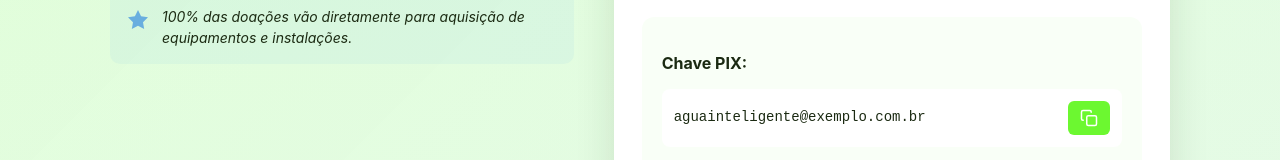
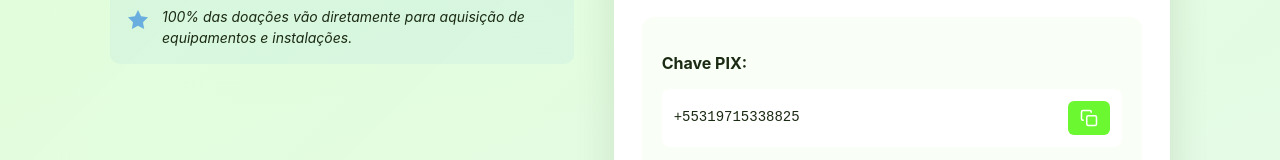
Before and after one commit to andersonjr667/Projeto_AguaInteligente, a website: page pages/index.html in a window 1280 px wide. Shown: the part 1064-1224 px from the top of the page. Drawn offline with Linux system fonts and the light colour scheme.

Commit message:
feat: Adicionar favicon e atualizar chave PIX real
- Adicionado favicon.ico em todas as páginas (index, sobre, como-funciona, contato, faq)
- Atualizada chave PIX para +55319715338825
- Nome do beneficiário: ANDERSON L DA S JUNIOR
- Cidade: BELO HORIZONT
- Favicon usa o logo do projeto

```diff
--- a/js/script.js
+++ b/js/script.js
@@ -257,9 +257,9 @@ backToTop?.addEventListener('click', ()=> window.scrollTo({top:0,behavior:'smoot
 // Donation section functionality
 // PIX Configuration
 const pixConfig = {
-  pixKey: 'aguainteligente@exemplo.com.br',
-  merchantName: 'PROJETO AGUA INTELIGENTE',
-  merchantCity: 'SAO PAULO',
+  pixKey: '+55319715338825',
+  merchantName: 'ANDERSON L DA S JUNIOR',
+  merchantCity: 'BELO HORIZONT',
   txid: 'DOACAO' + Date.now().toString().slice(-10),
   amount: 0 // Will be updated based on user selection
 };
--- a/pages/index.html
+++ b/pages/index.html
@@ -4,7 +4,7 @@
   <meta charset="utf-8">
   <meta name="viewport" content="width=device-width,initial-scale=1">
   <meta name="description" content="Projeto ÁGUA INTELIGENTE — sistema de irrigação inteligente para hortas comunitárias com sensores e automação. Saiba como funciona e solicite instalação.">
-  <link rel="icon" href="../images/logo.png" type="image/png">
+  <link rel="icon" type="image/png" href="../favicon.ico">
   <title>Projeto Água Inteligente</title>
   <link rel="stylesheet" href="../styles/styles.css">
 </head>
```
Also changed, not shown: pages/como-funciona.html (+1 -0 lines), pages/contato.html (+1 -1 lines), pages/faq.html (+1 -1 lines), pages/sobre.html (+1 -1 lines), favicon.ico (added).
